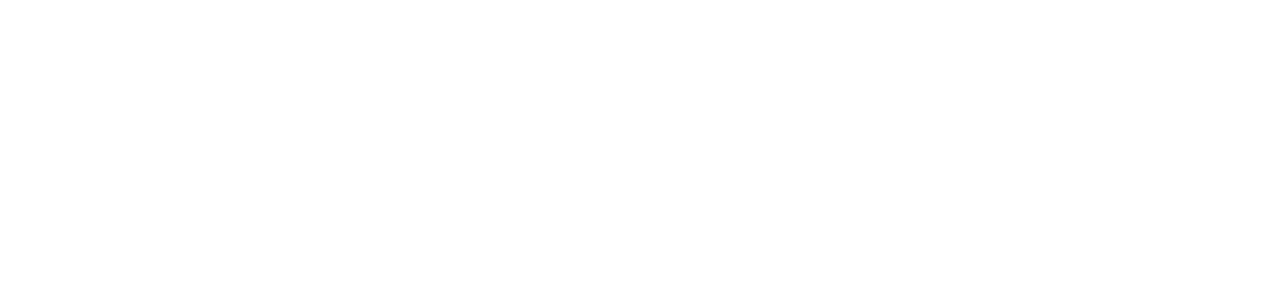
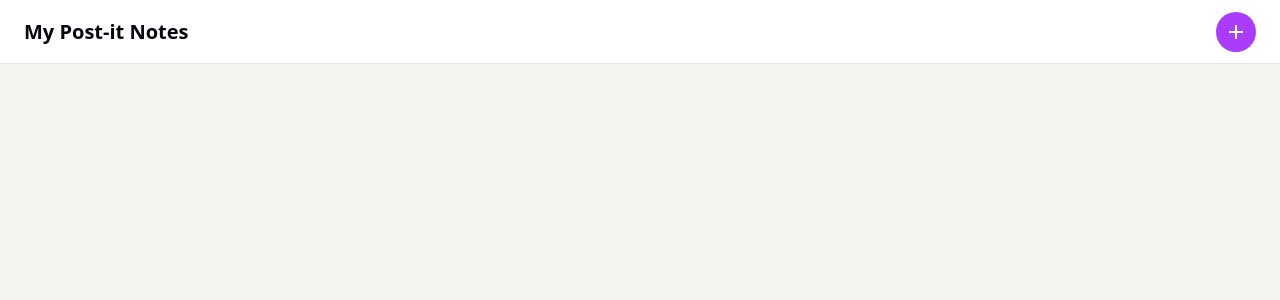
Before and after one commit to Fours/post-it-notes, a React (Vite) app: page / in a window 1280 px wide. Shown: the top 300 px of the page. Built offline with nearby package versions, Linux system fonts and the light colour scheme.

Commit message:
Added initial capabilities to create a note and add/edit its text

```diff
--- a/src/App.css
+++ b/src/App.css
@@ -0,0 +1,23 @@
+*,
+*::before,
+*::after {
+  box-sizing: border-box;
+}
+
+body {
+  margin: 0;
+  font-family: system-ui, 'Segoe UI', Roboto, sans-serif;
+  background: #f5f4f0;
+}
+
+#root {
+  display: flex;
+  flex-direction: column;
+  min-height: 100svh;
+}
+
+.wall {
+  position: relative;
+  flex: 1;
+  overflow: hidden;
+}
--- a/src/App.tsx
+++ b/src/App.tsx
@@ -1,9 +1,39 @@
+import { useRef } from 'react'
 import './App.css'
+import { Header } from './components/Header/Header'
+import { Note } from './components/Note/Note'
+import { useLocalStorage } from './hooks/useLocalStorage'
+import type { Note as NoteType } from './types'
 
 function App() {
+  const [notes, setNotes] = useLocalStorage<NoteType[]>('post-it-notes', [])
+  const wallRef = useRef<HTMLDivElement>(null)
+
+  function addNote() {
+    const w = wallRef.current?.clientWidth ?? 800
+    const h = wallRef.current?.clientHeight ?? 600
+    const newNote: NoteType = {
+      id: crypto.randomUUID(),
+      text: '',
+      x: Math.max(0, (w - 300) / 2),
+      y: Math.max(0, (h - 300) / 2),
+      createdAt: Date.now(),
+    }
+    setNotes([...notes, newNote])
+  }
+
+  function updateNoteText(id: string, text: string) {
+    setNotes(notes.map(n => (n.id === id ? { ...n, text } : n)))
+  }
 
   return (
     <>
+      <Header onAddNote={addNote} />
+      <div className="wall" ref={wallRef}>
+        {notes.map(note => (
+          <Note key={note.id} note={note} onUpdate={updateNoteText} />
+        ))}
+      </div>
     </>
   )
 }
--- /dev/null
+++ b/src/components/Header/Header.css
@@ -0,0 +1,41 @@
+.header {
+  display: flex;
+  align-items: center;
+  justify-content: space-between;
+  padding: 0 24px;
+  height: 64px;
+  border-bottom: 1px solid #e5e4e7;
+  flex-shrink: 0;
+  background: #fff;
+}
+
+.header__title {
+  font-size: 20px;
+  font-weight: 600;
+  margin: 0;
+  color: #08060d;
+  font-family: system-ui, 'Segoe UI', Roboto, sans-serif;
+}
+
+.header__add-btn {
+  width: 40px;
+  height: 40px;
+  border-radius: 50%;
+  border: none;
+  background: #aa3bff;
+  color: #fff;
+  cursor: pointer;
+  display: flex;
+  align-items: center;
+  justify-content: center;
+  transition: opacity 0.15s;
+  flex-shrink: 0;
+}
+
+.header__add-btn:hover {
+  opacity: 0.85;
+}
+
+.header__add-btn:active {
+  opacity: 0.7;
+}
--- /dev/null
+++ b/src/components/Header/Header.tsx
@@ -0,0 +1,17 @@
+import { MdAdd } from 'react-icons/md'
+import './Header.css'
+
+interface HeaderProps {
+  onAddNote: () => void
+}
+
+export function Header({ onAddNote }: HeaderProps) {
+  return (
+    <header className="header">
+      <h1 className="header__title">My Post-it Notes</h1>
+      <button className="header__add-btn" onClick={onAddNote} aria-label="Add note">
+        <MdAdd size={24} />
+      </button>
+    </header>
+  )
+}
--- /dev/null
+++ b/src/components/Note/Note.css
@@ -0,0 +1,72 @@
+:root {
+  --fold: 24px;
+}
+
+.note {
+  position: absolute;
+  width: 300px;
+  height: 300px;
+  background: #fef08a;
+  box-shadow: 2px 4px 12px rgba(0, 0, 0, 0.15);
+  clip-path: polygon(
+    var(--fold) 0%,
+    100% 0%,
+    100% 100%,
+    0% 100%,
+    0% var(--fold)
+  );
+}
+
+.note::before {
+  content: '';
+  position: absolute;
+  top: 0;
+  left: 0;
+  width: var(--fold);
+  height: var(--fold);
+  background: linear-gradient(315deg, #e9d945 0%, #c8b800 50%, transparent 50%);
+  pointer-events: none;
+}
+
+.note__body {
+  padding: 32px 12px 12px 32px;
+  height: 100%;
+  box-sizing: border-box;
+  cursor: text;
+  overflow: hidden;
+}
+
+.note__text {
+  white-space: pre-wrap;
+  word-break: break-word;
+  font-size: 15px;
+  color: #3a3000;
+  margin: 0;
+  font-family: system-ui, sans-serif;
+}
+
+.note__placeholder {
+  color: #a89a30;
+  font-style: italic;
+  font-size: 14px;
+  margin: 0;
+  font-family: system-ui, sans-serif;
+}
+
+.note__textarea {
+  width: 100%;
+  height: 100%;
+  border: none;
+  background: transparent;
+  resize: none;
+  font-family: system-ui, sans-serif;
+  font-size: 15px;
+  color: #3a3000;
+  outline: none;
+  padding: 32px 12px 12px 32px;
+  box-sizing: border-box;
+}
+
+.note--editing {
+  box-shadow: 2px 4px 20px rgba(0, 0, 0, 0.25);
+}
--- /dev/null
+++ b/src/components/Note/Note.tsx
@@ -0,0 +1,63 @@
+import { useEffect, useRef, useState } from 'react'
+import type { Note as NoteType } from '../../types'
+import './Note.css'
+
+interface NoteProps {
+  note: NoteType
+  onUpdate: (id: string, text: string) => void
+}
+
+export function Note({ note, onUpdate }: NoteProps) {
+  const [isEditing, setIsEditing] = useState(false)
+  const [draft, setDraft] = useState(note.text)
+  const textareaRef = useRef<HTMLTextAreaElement>(null)
+
+  useEffect(() => {
+    if (isEditing) {
+      textareaRef.current?.focus()
+    }
+  }, [isEditing])
+
+  function startEditing() {
+    setDraft(note.text)
+    setIsEditing(true)
+  }
+
+  function save() {
+    onUpdate(note.id, draft)
+    setIsEditing(false)
+  }
+
+  function handleKeyDown(e: React.KeyboardEvent<HTMLTextAreaElement>) {
+    if (e.key === 'Escape') {
+      setDraft(note.text)
+      textareaRef.current?.blur()
+    }
+  }
+
+  return (
+    <div
+      className={`note${isEditing ? ' note--editing' : ''}`}
+      style={{ left: note.x, top: note.y }}
+    >
+      {isEditing ? (
+        <textarea
+          ref={textareaRef}
+          className="note__textarea"
+          value={draft}
+          onChange={e => setDraft(e.target.value)}
+          onBlur={save}
+          onKeyDown={handleKeyDown}
+        />
+      ) : (
+        <div className="note__body" onClick={startEditing}>
+          {note.text ? (
+            <p className="note__text">{note.text}</p>
+          ) : (
+            <p className="note__placeholder">Click to add a note…</p>
+          )}
+        </div>
+      )}
+    </div>
+  )
+}
--- /dev/null
+++ b/src/hooks/useLocalStorage.ts
@@ -0,0 +1,23 @@
+import { useState } from 'react'
+
+export function useLocalStorage<T>(key: string, initialValue: T): [T, (value: T) => void] {
+  const [state, setState] = useState<T>(() => {
+    try {
+      const item = localStorage.getItem(key)
+      return item ? (JSON.parse(item) as T) : initialValue
+    } catch {
+      return initialValue
+    }
+  })
+
+  function setValue(value: T) {
+    setState(value)
+    try {
+      localStorage.setItem(key, JSON.stringify(value))
+    } catch {
+      // storage quota exceeded or sandboxed — state still updates
+    }
+  }
+
+  return [state, setValue]
+}
--- /dev/null
+++ b/src/types.ts
@@ -0,0 +1,7 @@
+export interface Note {
+  id: string
+  text: string
+  x: number
+  y: number
+  createdAt: number
+}
```
Also changed, not shown: 1 other file (tests, documents, lock files or other folders).
